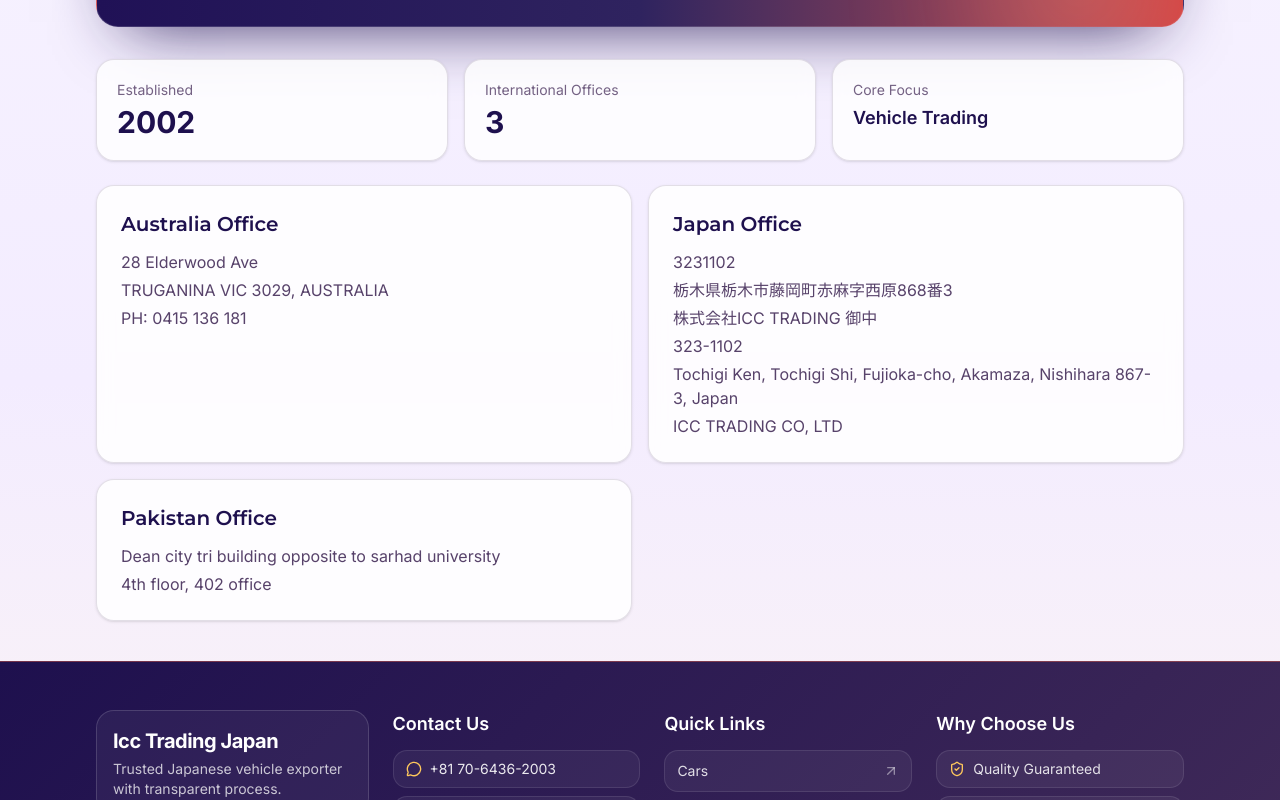
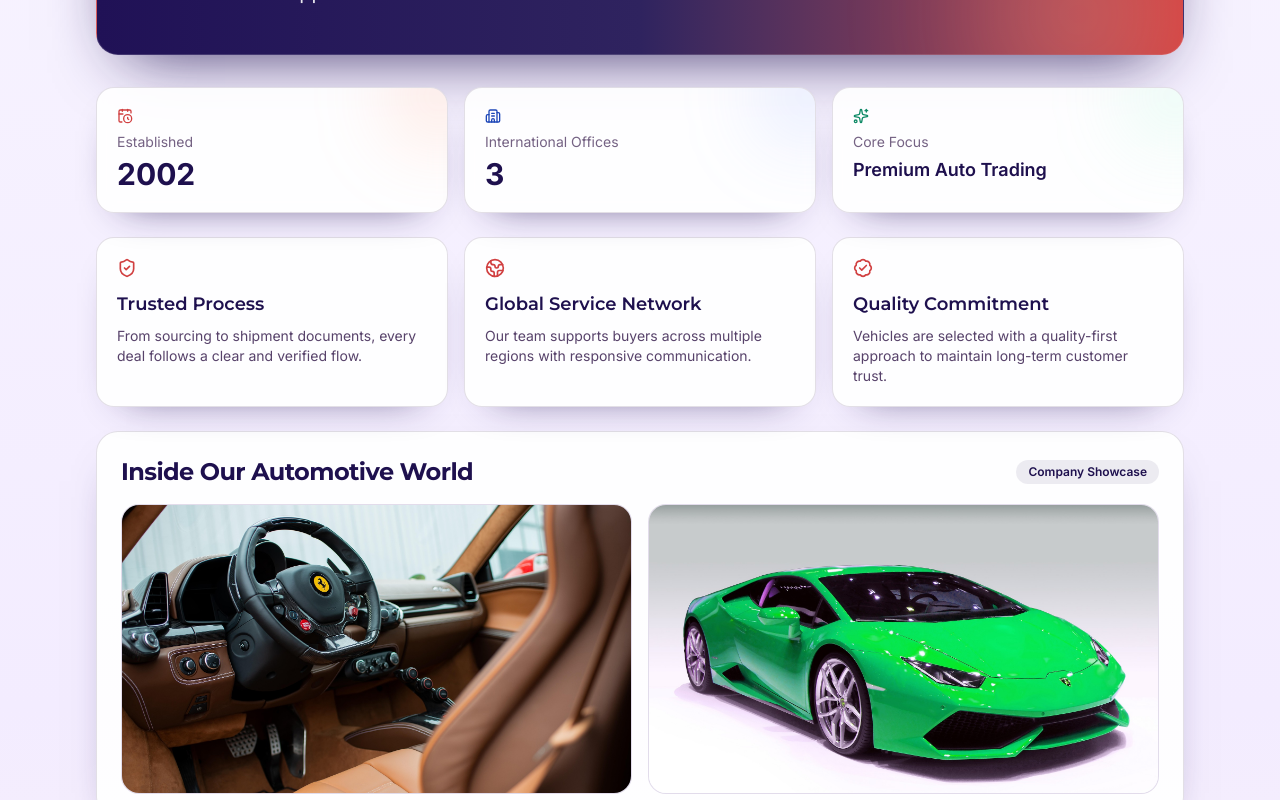
Before and after one commit to Afaqahmad1122/llc-tradding, a Next.js app in the folder frontend/: page /about/company-profile in a window 1280 px wide. Shown: the part 380-1180 px from the top of the page. Built offline with nearby package versions, Linux system fonts and the light colour scheme; no server answers.

Commit message:
added images

```diff
--- a/frontend/app/about/company-profile/page.tsx
+++ b/frontend/app/about/company-profile/page.tsx
@@ -1,4 +1,13 @@
 import { AboutPageShell } from "@/components/landing/about-page-shell";
+import Image from "next/image";
+import {
+  BadgeCheck,
+  Building2,
+  CalendarClock,
+  Globe2,
+  ShieldCheck,
+  Sparkles,
+} from "lucide-react";
 
 const officeAddresses = [
   {
@@ -29,45 +38,126 @@ const officeAddresses = [
   },
 ];
 
+const companyStrengths = [
+  {
+    icon: ShieldCheck,
+    title: "Trusted Process",
+    description:
+      "From sourcing to shipment documents, every deal follows a clear and verified flow.",
+  },
+  {
+    icon: Globe2,
+    title: "Global Service Network",
+    description:
+      "Our team supports buyers across multiple regions with responsive communication.",
+  },
+  {
+    icon: BadgeCheck,
+    title: "Quality Commitment",
+    description:
+      "Vehicles are selected with a quality-first approach to maintain long-term customer trust.",
+  },
+];
+
 export default function CompanyProfilePage() {
   return (
     <AboutPageShell
       badge="Trusted Since 2002"
       title="Company Profile"
-      subtitle="ICC TRADING CO, LTD has delivered trusted international vehicle trading services since 2002 with a global customer-first approach."
+      subtitle="ICC TRADING CO, LTD has built a strong reputation in global vehicle trading through consistent service standards, transparent communication, and customer-first support."
     >
       <div className="grid gap-4 sm:grid-cols-3">
-        <article className="rounded-2xl border border-[#452E5A]/15 bg-white/80 p-5 shadow-sm backdrop-blur-sm dark:border-white/10 dark:bg-white/5">
-          <p className="text-sm text-[#452E5A]/75 dark:text-white/65">
+        <article className="relative overflow-hidden rounded-2xl border border-[#452E5A]/15 bg-white/90 p-5 shadow-[0_16px_40px_-28px_rgba(30,16,78,0.9)] backdrop-blur-sm dark:border-white/10 dark:bg-white/5">
+          <div className="pointer-events-none absolute -right-10 -top-10 h-24 w-24 rounded-full bg-[#ff9f80]/25 blur-2xl" />
+          <CalendarClock className="size-4 text-[#d14041]" />
+          <p className="mt-2 text-sm text-[#452E5A]/75 dark:text-white/65">
             Established
           </p>
           <p className="mt-1 text-3xl font-bold text-[#1E104E] dark:text-white">
             2002
           </p>
         </article>
-        <article className="rounded-2xl border border-[#452E5A]/15 bg-white/80 p-5 shadow-sm backdrop-blur-sm dark:border-white/10 dark:bg-white/5">
-          <p className="text-sm text-[#452E5A]/75 dark:text-white/65">
+        <article className="relative overflow-hidden rounded-2xl border border-[#452E5A]/15 bg-white/90 p-5 shadow-[0_16px_40px_-28px_rgba(30,16,78,0.9)] backdrop-blur-sm dark:border-white/10 dark:bg-white/5">
+          <div className="pointer-events-none absolute -right-10 -top-10 h-24 w-24 rounded-full bg-[#7f9bff]/20 blur-2xl" />
+          <Building2 className="size-4 text-[#1e47b8]" />
+          <p className="mt-2 text-sm text-[#452E5A]/75 dark:text-white/65">
             International Offices
           </p>
           <p className="mt-1 text-3xl font-bold text-[#1E104E] dark:text-white">
             3
           </p>
         </article>
-        <article className="rounded-2xl border border-[#452E5A]/15 bg-white/80 p-5 shadow-sm backdrop-blur-sm dark:border-white/10 dark:bg-white/5">
-          <p className="text-sm text-[#452E5A]/75 dark:text-white/65">
+        <article className="relative overflow-hidden rounded-2xl border border-[#452E5A]/15 bg-white/90 p-5 shadow-[0_16px_40px_-28px_rgba(30,16,78,0.9)] backdrop-blur-sm dark:border-white/10 dark:bg-white/5">
+          <div className="pointer-events-none absolute -right-10 -top-10 h-24 w-24 rounded-full bg-[#86f0c2]/20 blur-2xl" />
+          <Sparkles className="size-4 text-[#0f8a66]" />
+          <p className="mt-2 text-sm text-[#452E5A]/75 dark:text-white/65">
             Core Focus
           </p>
           <p className="mt-1 text-lg font-semibold text-[#1E104E] dark:text-white">
-            Vehicle Trading
+            Premium Auto Trading
           </p>
         </article>
       </div>
+
+      <section className="mt-6 grid gap-4 md:grid-cols-3">
+        {companyStrengths.map((item) => (
+          <article
+            key={item.title}
+            className="rounded-2xl border border-[#452E5A]/15 bg-white/90 p-5 shadow-[0_16px_40px_-30px_rgba(30,16,78,0.85)] dark:border-white/10 dark:bg-white/5"
+          >
+            <item.icon className="size-5 text-[#d14041]" />
+            <h2 className="mt-3 text-lg font-semibold text-[#1E104E] dark:text-white">
+              {item.title}
+            </h2>
+            <p className="mt-2 text-sm text-[#452E5A]/90 dark:text-white/80">
+              {item.description}
+            </p>
+          </article>
+        ))}
+      </section>
+
+      <section className="mt-6 rounded-3xl border border-[#452E5A]/15 bg-white/90 p-4 shadow-[0_20px_45px_-30px_rgba(30,16,78,0.75)] dark:border-white/10 dark:bg-white/5 sm:p-6">
+        <div className="mb-4 flex items-center justify-between gap-2">
+          <h2 className="text-2xl font-bold tracking-tight text-[#1E104E] dark:text-white">
+            Inside Our Automotive World
+          </h2>
+          <span className="rounded-full bg-[#1E104E]/8 px-3 py-1 text-xs font-semibold text-[#1E104E] dark:bg-white/10 dark:text-white/80">
+            Company Showcase
+          </span>
+        </div>
+        <div className="grid gap-4 md:grid-cols-2">
+          <article className="group overflow-hidden rounded-2xl border border-[#452E5A]/12 bg-[#f8f5ff] dark:border-white/10 dark:bg-white/5">
+            <div className="relative h-56 w-full sm:h-72">
+              <Image
+                src="/gerlex-ferrari-from-the-inside-4746504_1920.jpg"
+                alt="Luxury sports car interior"
+                fill
+                className="object-cover transition-transform duration-500 group-hover:scale-105"
+                sizes="(max-width: 768px) 100vw, 50vw"
+                priority
+              />
+            </div>
+          </article>
+          <article className="group overflow-hidden rounded-2xl border border-[#452E5A]/12 bg-[#f8f5ff] dark:border-white/10 dark:bg-white/5">
+            <div className="relative h-56 w-full sm:h-72">
+              <Image
+                src="/piro4d-lamborghini-1819244_1920.jpg"
+                alt="Green luxury sports car on display"
+                fill
+                className="object-cover transition-transform duration-500 group-hover:scale-105"
+                sizes="(max-width: 768px) 100vw, 50vw"
+                priority
+              />
+            </div>
+          </article>
+        </div>
+      </section>
 
       <div className="mt-6 grid gap-4 md:grid-cols-2">
         {officeAddresses.map((office) => (
           <article
             key={office.title}
-              className="rounded-2xl border border-[#452E5A]/15 bg-white/85 p-6 shadow-sm backdrop-blur-sm dark:border-white/10 dark:bg-white/5"
+            className="rounded-2xl border border-[#452E5A]/15 bg-white/90 p-6 shadow-[0_16px_40px_-30px_rgba(30,16,78,0.75)] backdrop-blur-sm dark:border-white/10 dark:bg-white/5"
           >
             <h2 className="text-xl font-semibold text-[#1E104E] dark:text-white">
               {office.title}
```
Also changed, not shown: frontend/public/gerlex-ferrari-from-the-inside-4746504_1920.jpg (added), frontend/public/piro4d-lamborghini-1819244_1920.jpg (added). Lines whose indentation alone changed are shown as unchanged.
